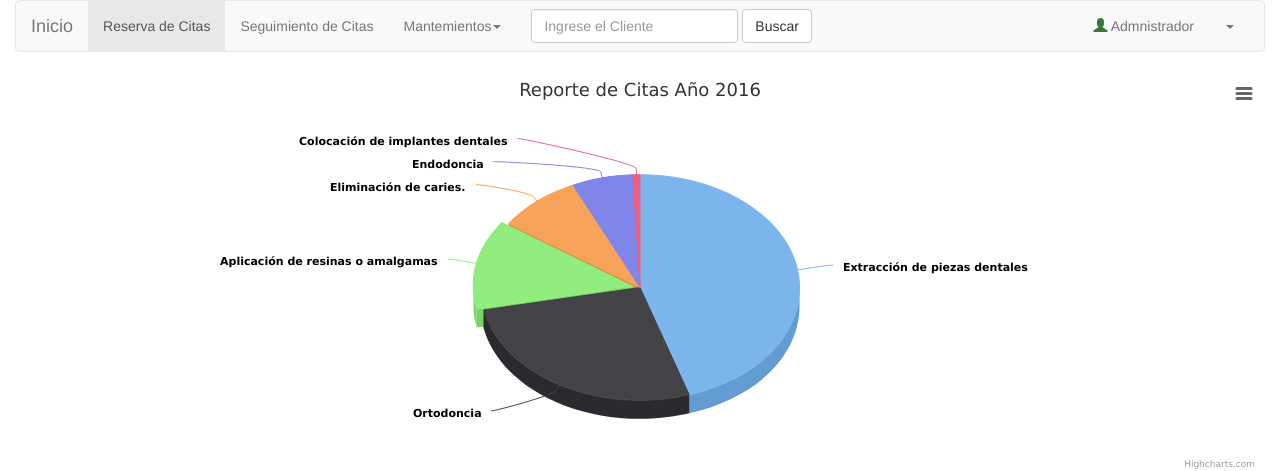
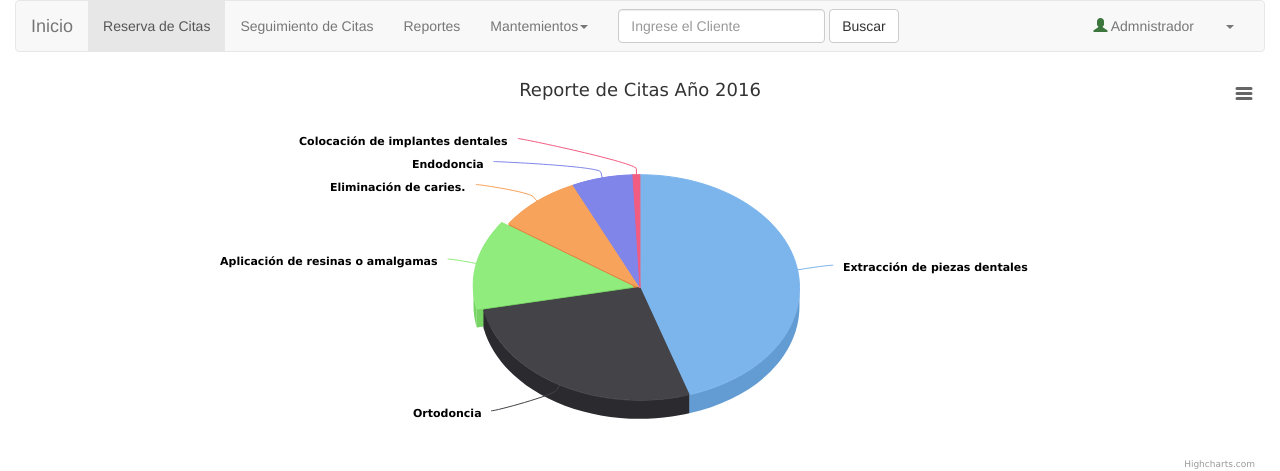
Before and after one commit to claudito/citas, a PHP site: page /pages/reporte-citas.php in a window 1280 px wide. Shown: the top 471 px of the page. Run offline with PHP 8.4, Linux system fonts and the light colour scheme; some libraries are stand-ins or nearby versions.

Commit message:
update rutas nav

```diff
--- a/nav.php
+++ b/nav.php
@@ -16,6 +16,7 @@
       <ul class="nav navbar-nav">
         <li class="active"><a href="<?php echo PATH ?>pages/reserva-citas">Reserva de Citas<span class="sr-only">(current)</span></a></li>
         <li><a href="<?php echo PATH ?>pages/seguimiento-citas">Seguimiento de Citas</a></li>
+        <li><a href="<?php echo PATH ?>pages/seguimiento-citas">Reportes</a></li>
         <li class="dropdown">
           <a href="#" class="dropdown-toggle" data-toggle="dropdown" role="button" aria-haspopup="true" aria-expanded="false">Mantemientos<span class="caret"></span></a>
           <ul class="dropdown-menu">
```
